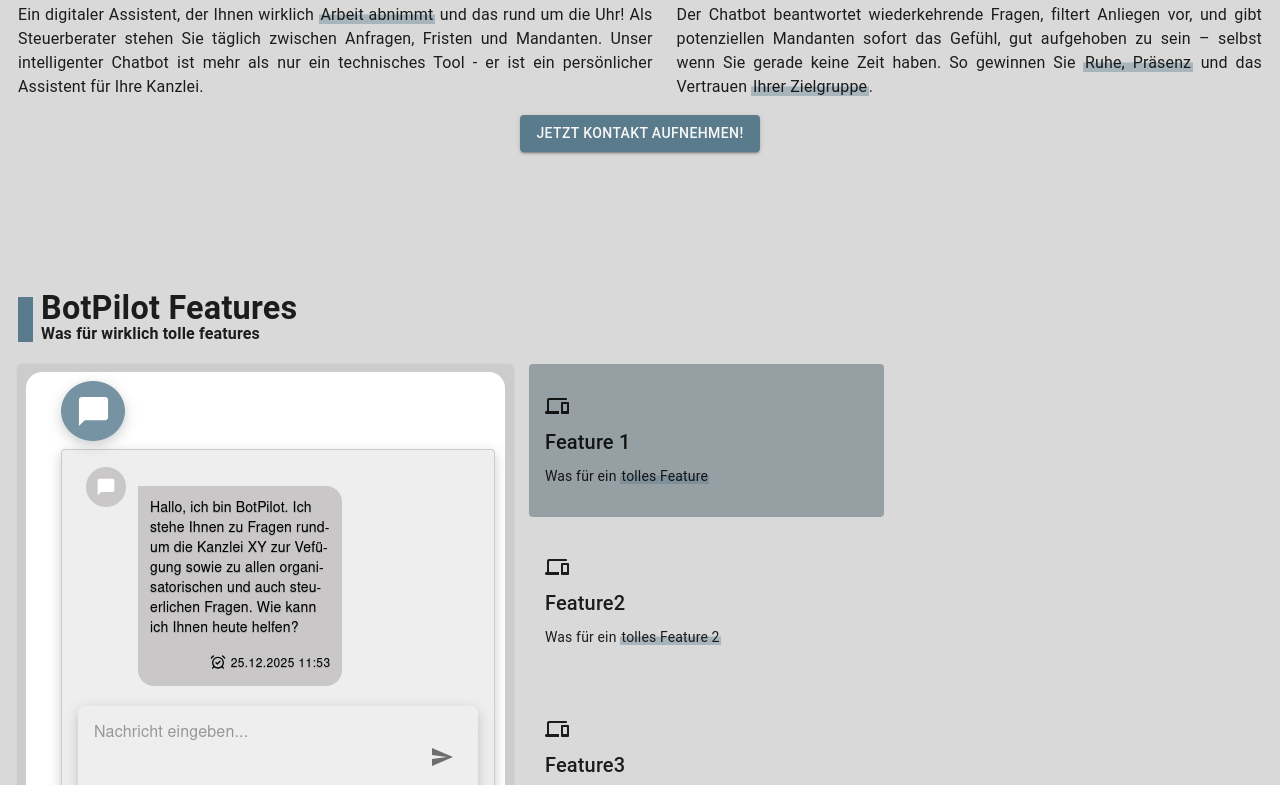
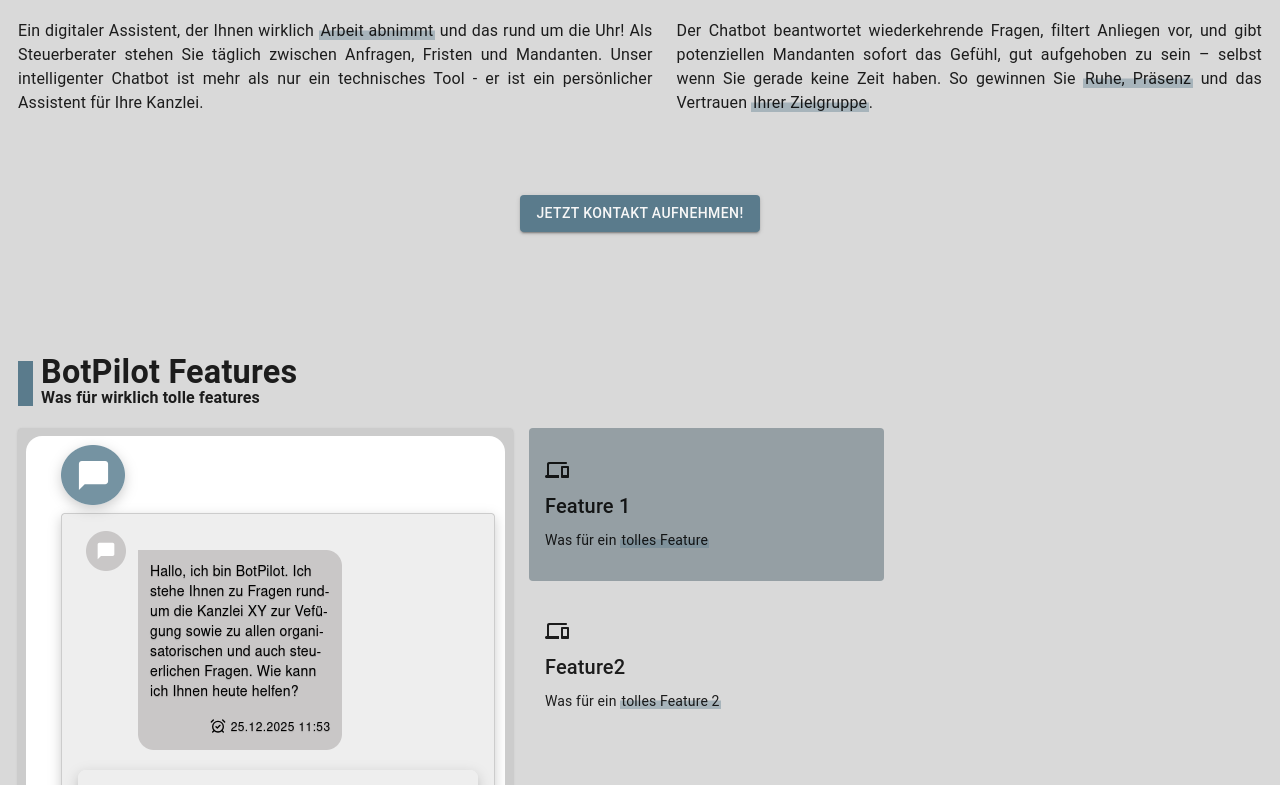
Before and after one commit to normanboettcher/bot-pilot-landing, a React (Vite) app: page / in a window 1280 px wide. Shown: the part 875-1660 px from the top of the page. Built offline with nearby package versions, Linux system fonts and the light colour scheme.

Commit message:
[normanboettcher/bot-pilot-landing#25] Changed - Padding

```diff
--- a/src/App.tsx
+++ b/src/App.tsx
@@ -33,7 +33,9 @@
             heading={<WelcomeParagraphHeading />}
             content={<WelcomeParagraphContent />}
           />
-          <ContactUsButton />
+          <Box pt={8}>
+            <ContactUsButton />
+          </Box>
           <FeaturesV2 />
           <Advantages />
           <Features />
--- a/src/components/containers/ParagraphContainer.tsx
+++ b/src/components/containers/ParagraphContainer.tsx
@@ -16,7 +16,7 @@
           backgroundColor: 'background.default',
         }}
       >
-        <Stack spacing={2} pr={1} pl={1} width={'100%'}>
+        <Stack spacing={2} pr={1} pl={1} pt={2} width={'100%'}>
           {heading}
           <Box
             sx={{
--- a/src/components/features/v2/FeaturesV2.tsx
+++ b/src/components/features/v2/FeaturesV2.tsx
@@ -51,8 +51,8 @@
     );
   }
   return (
-    <Box id={'features-v2'} sx={{ py: { xs: 8, sm: 16 } }}>
-      <Box sx={{ width: { sm: '100%', md: '70%' } }}>
+    <Box id={'features-v2'} sx={{ py: { xs: 8, sm: 12 } }}>
+      <Box sx={{ width: { sm: '100%', md: '100%', lg: '70%' } }}>
         <ParagraphContainer heading={heading()} content={featuresV2()} />
       </Box>
     </Box>
```
